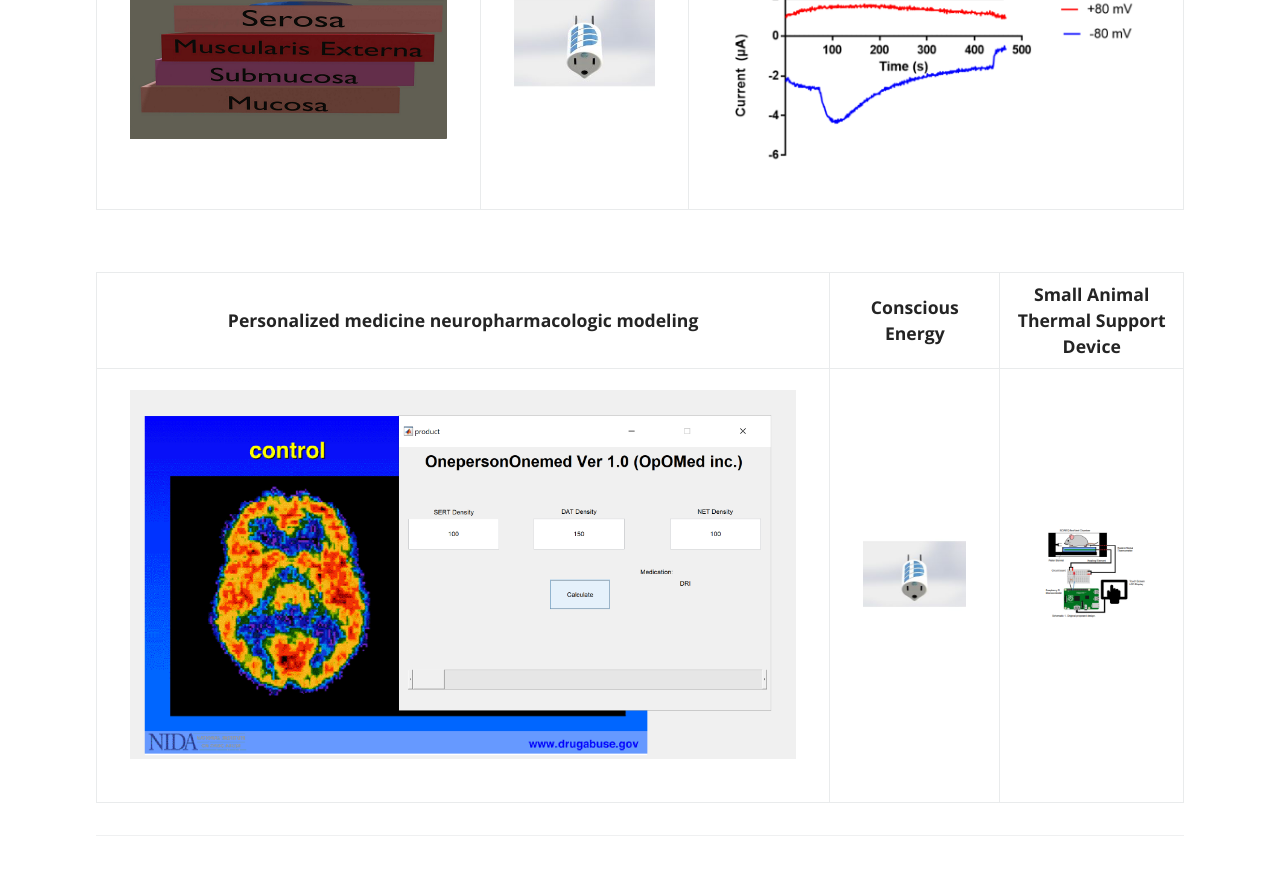
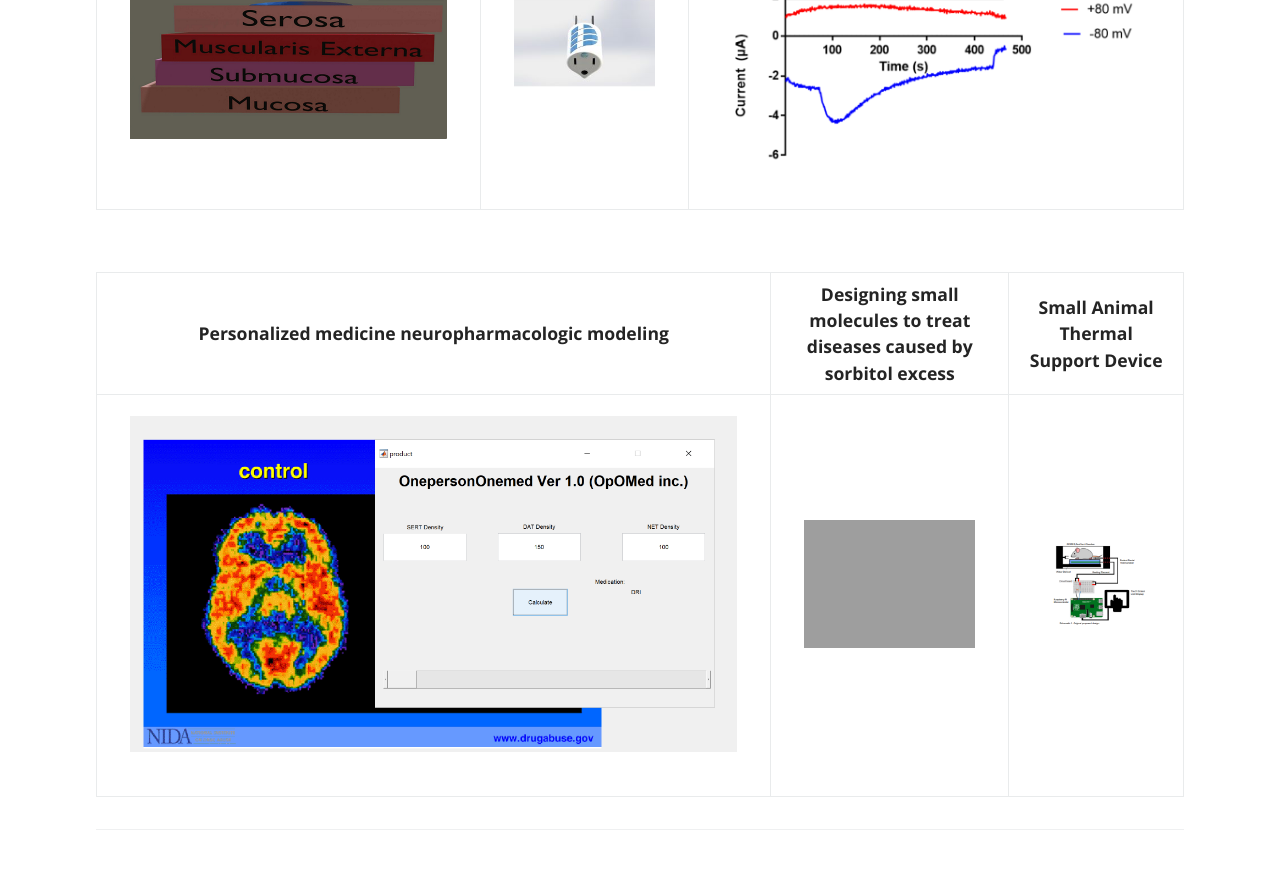
Before and after one commit to EyeCanDoIt/EyeCanDoIt.github.io, a Jekyll site: the page built from index.md, in a window 1280 px wide and 900 px high, scrolled down 2920 px. Shown: the top 875 px of the window. Built offline with Jekyll 4.4.1, drawn with Linux system fonts in a browser that asks for light colours.

Commit message:
Update index.md

```diff
--- a/index.md
+++ b/index.md
@@ -64,6 +64,6 @@ Virginia Commonwealth University (VCU), Richmond, VA		&nbsp;&nbsp;&nbsp;&nbsp;&n
 
 <br>
 
-| Personalized medicine neuropharmacologic modeling  | Conscious Energy | Small Animal Thermal Support Device |
+| Personalized medicine neuropharmacologic modeling  | Designing small molecules to treat diseases caused by sorbitol excess | Small Animal Thermal Support Device |
 |     :---:    |     :---:      |     :---:     |
-| <a href="patch" class="btn" style="color:#E0E0E0"><img src="https://EyeCanDoIt.github.io/Images/opomed.png" alt="https://EyeCanDoIt.github.io/Images/opomed.png" loading="lazy"></a>   | <a href="https://devpost.com/software/conscious-energy" class="btn" style="color:#E0E0E0"><img src="https://EyeCanDoIt.github.io/Images/CE.jpg" alt="https://EyeCanDoIt.github.io/Images/CE.jpg" loading="lazy"></a>     | <a href="thermoreg" class="btn" style="color:#E0E0E0"><img src="https://EyeCanDoIt.github.io/Images/scireq.png" alt="https://EyeCanDoIt.github.io/Images/scireq.png" loading="lazy"></a>    |
+| <a href="opomed" class="btn" style="color:#E0E0E0"><img src="https://EyeCanDoIt.github.io/Images/opomed.png" alt="https://EyeCanDoIt.github.io/Images/opomed.png" loading="lazy"></a>   | <a href="sorbitol" class="btn" style="color:#E0E0E0"><img src="https://EyeCanDoIt.github.io/Images/eye.jpg" alt="https://EyeCanDoIt.github.io/Images/eye.jpg" loading="lazy"></a>     | <a href="thermoreg" class="btn" style="color:#E0E0E0"><img src="https://EyeCanDoIt.github.io/Images/scireq.png" alt="https://EyeCanDoIt.github.io/Images/scireq.png" loading="lazy"></a>    |
```
